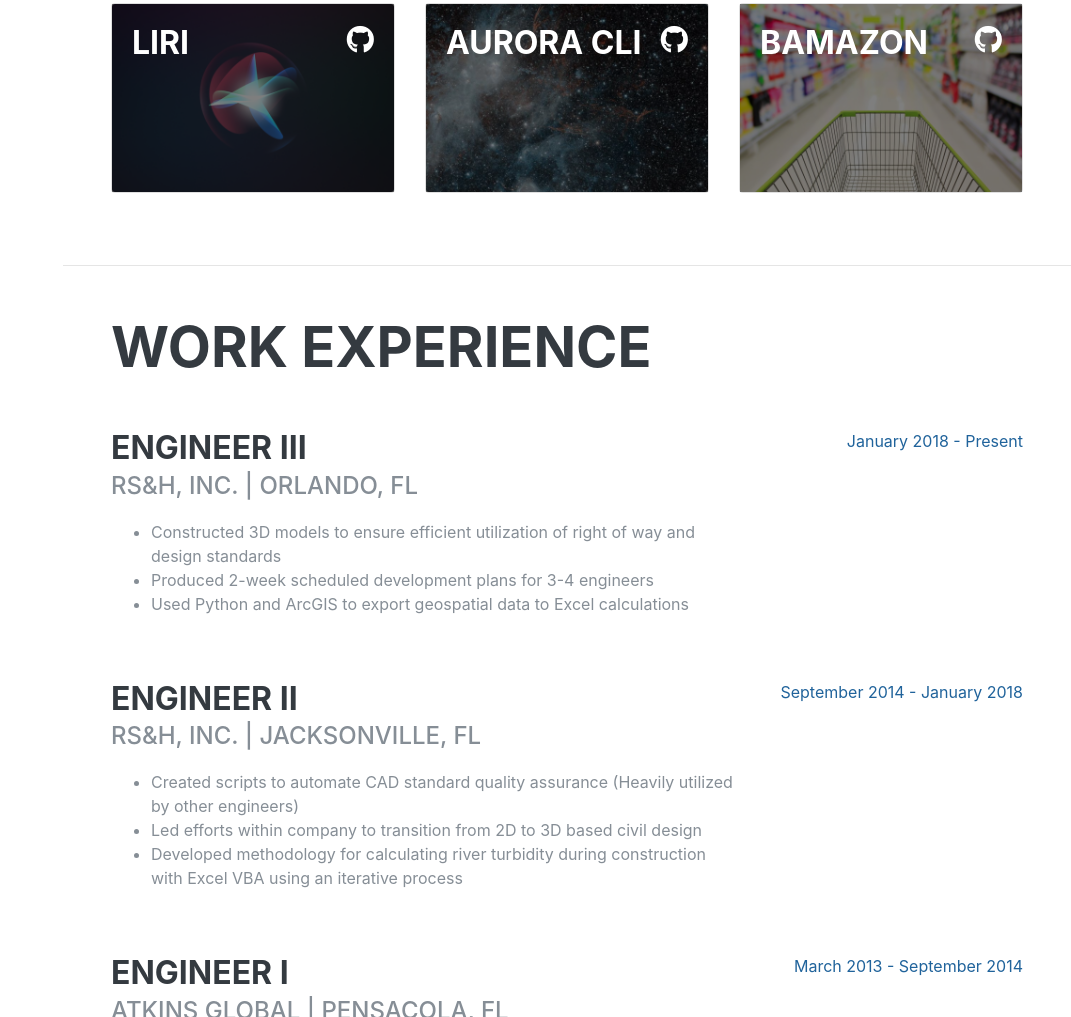
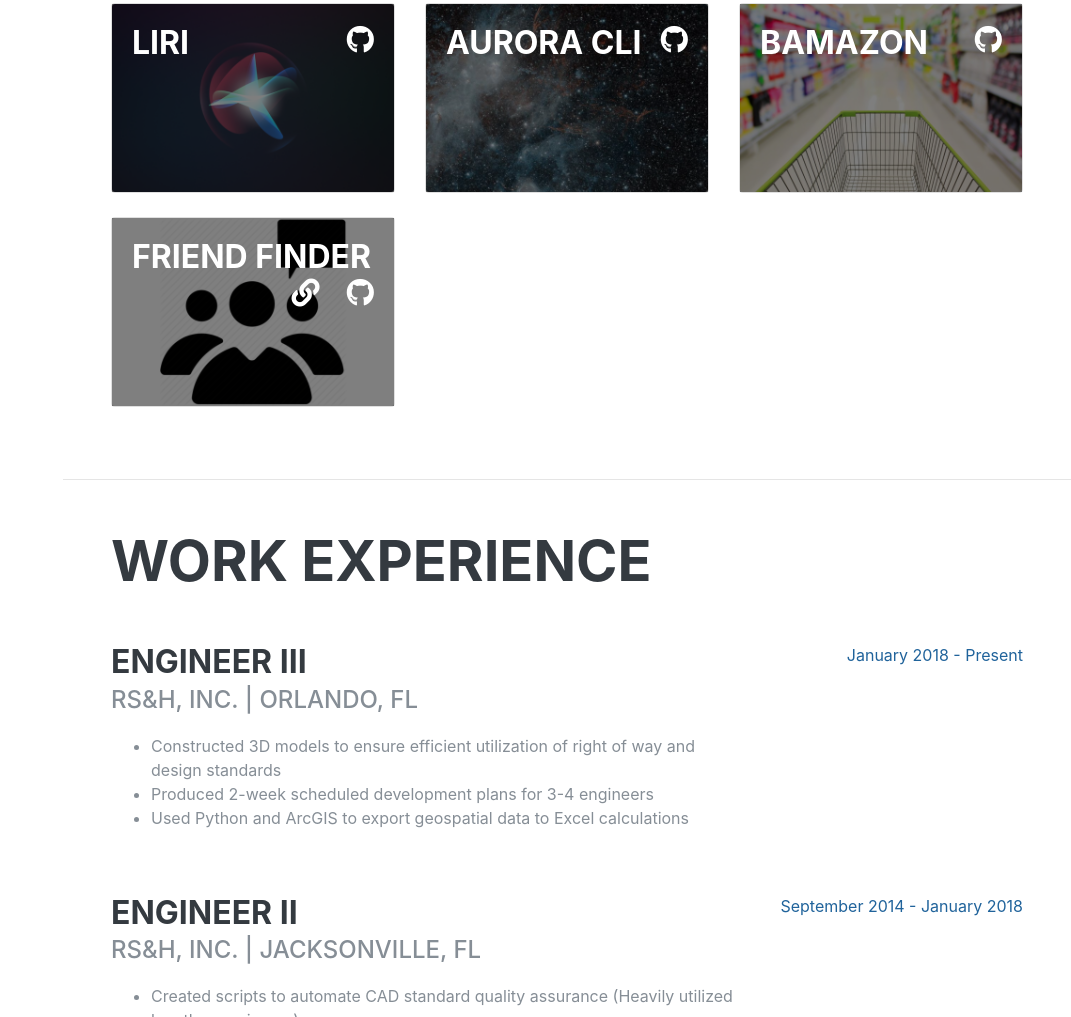
Before and after one commit to benjiyamin/Portfolio, a plain HTML site: page index.html in a window 1280 px wide. Shown: the part 1389-2406 px from the top of the page, without its empty margins (209-1280 px from the left). Drawn offline with nearby package versions, Linux system fonts and the light colour scheme; a web font is replaced by a local one.

Commit message:
Added Friend Finder to portfolio

```diff
--- a/index.html
+++ b/index.html
@@ -285,6 +285,26 @@
             </div>
           </div>
 
+          <div class="col-sm-6 col-xl-4 pb-4">
+            <div class="card gallery-card">
+              <img src="assets/img/friends.png" class="card-img" alt="...">
+              <div class="card-img-overlay">
+                <div class="mb-0">
+                  <h3 class="text-white d-inline">Friend Finder</h3>
+                  <div class="float-right">
+                    <a class="h3 card-link" target="_blank" href="https://warm-oasis-66847.herokuapp.com/">
+                      <i class="fas fa-link"></i>
+                    </a>
+                    <a class="h3 card-link" target="_blank" href="https://github.com/benjiyamin/Friend-Finder">
+                      <i class="fab fa-github"></i>
+                    </a>
+                  </div>
+                </div>
+                <p class="gallery-desc">Take a survey to find like-minded friends online!</p>
+              </div>
+            </div>
+          </div>
+
         </div>
 
       </div>
```
Also changed, not shown: assets/img/friends.png (added).
